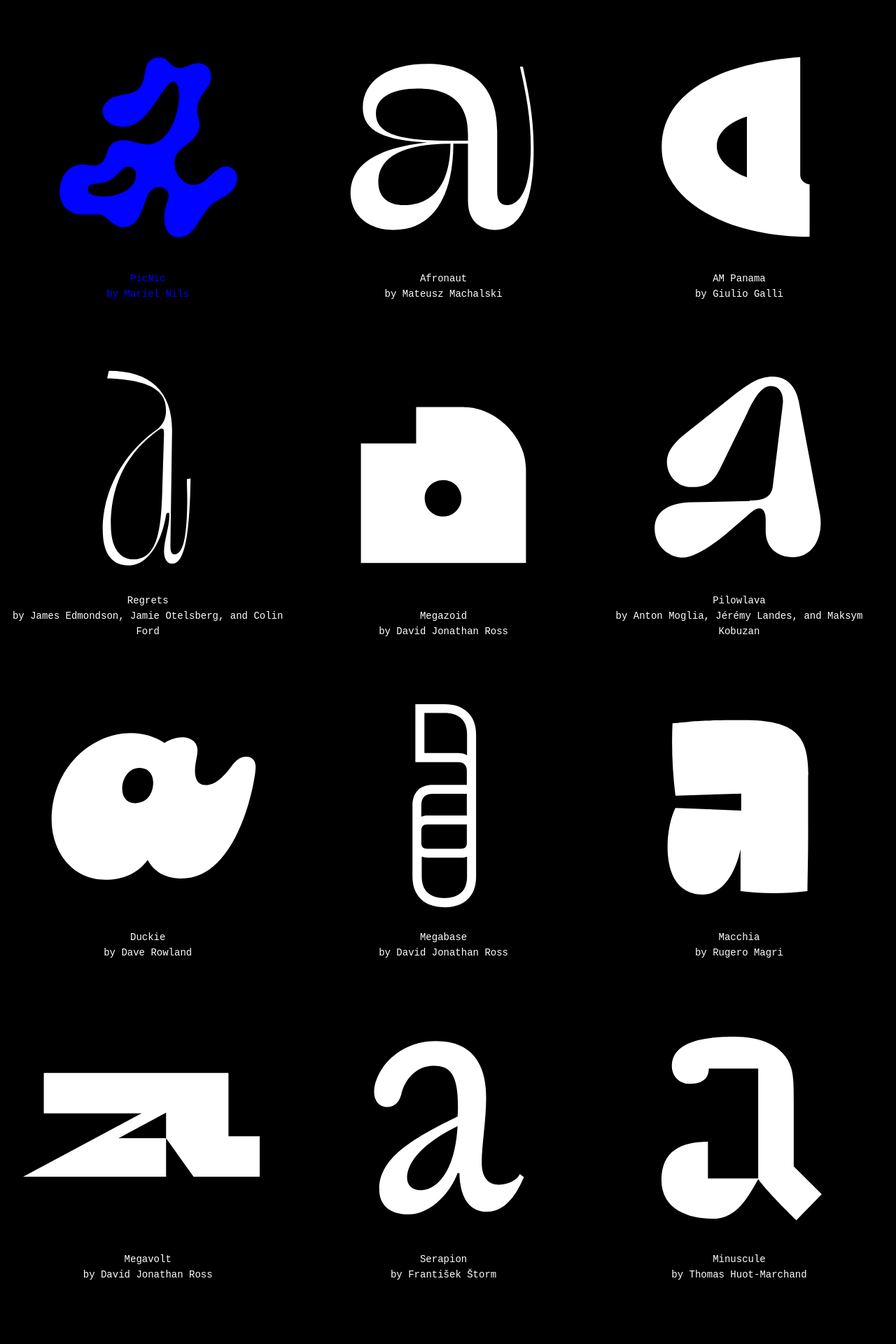
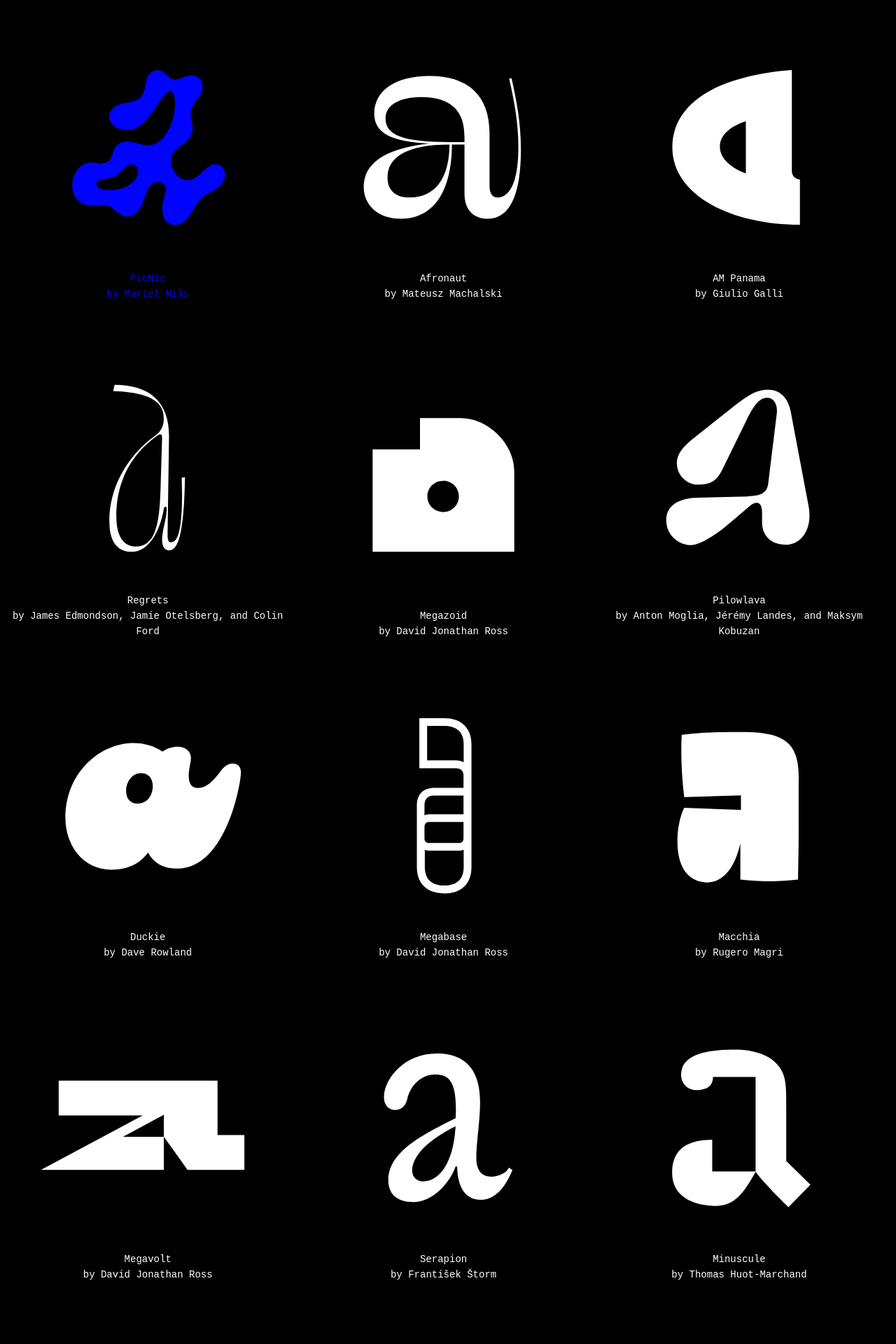
Before and after one commit to rosettatype/all-types-of-a, a Jekyll site: the page built from index.md, in a window 1280 px wide. Shown: the top 1920 px of the page at 70% size. Built offline with Jekyll 4.4.1, drawn with Linux system fonts in a browser that asks for light colours; some web fonts are replaced.

Commit message:
Updated styles to make samples a tad smaller

```diff
--- a/assets/styles.css
+++ b/assets/styles.css
@@ -83,9 +83,9 @@ div {
 }
 img {
     margin: 0;
-    padding: 0;
-    width: 100%;
-    height: 100%;
+    padding: 7%;
+    width: 86%;
+    height: 86%;
     filter: invert(100%);
 }
 img:hover {
```
